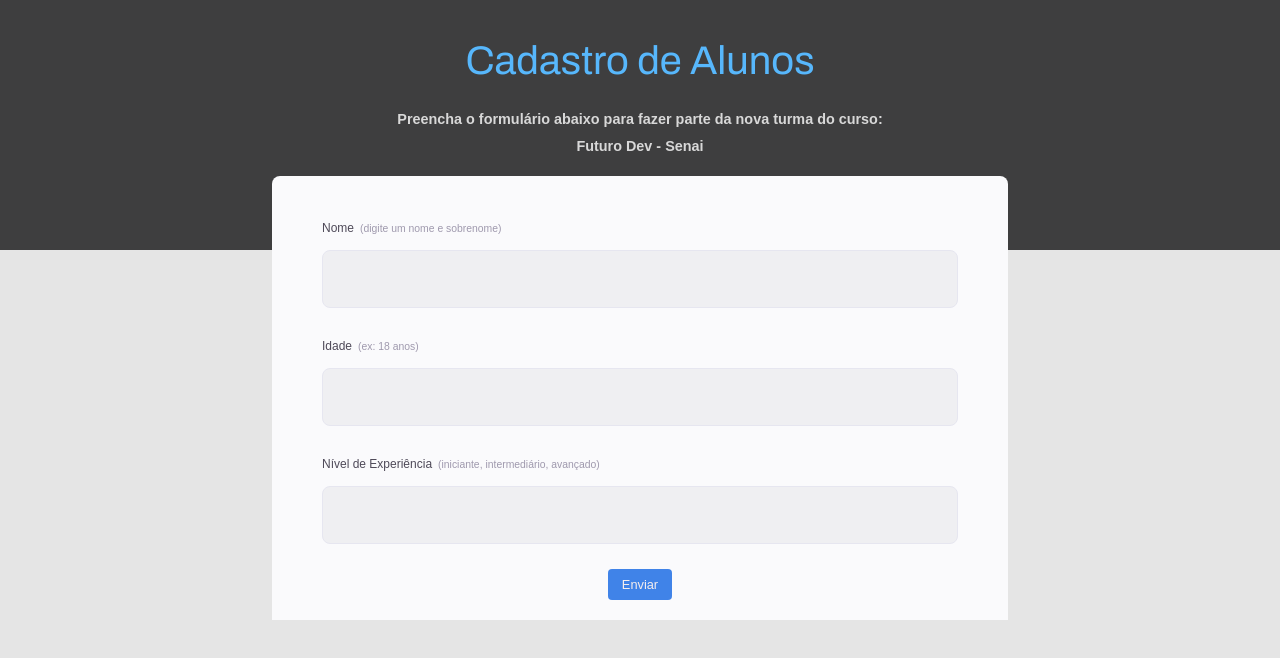
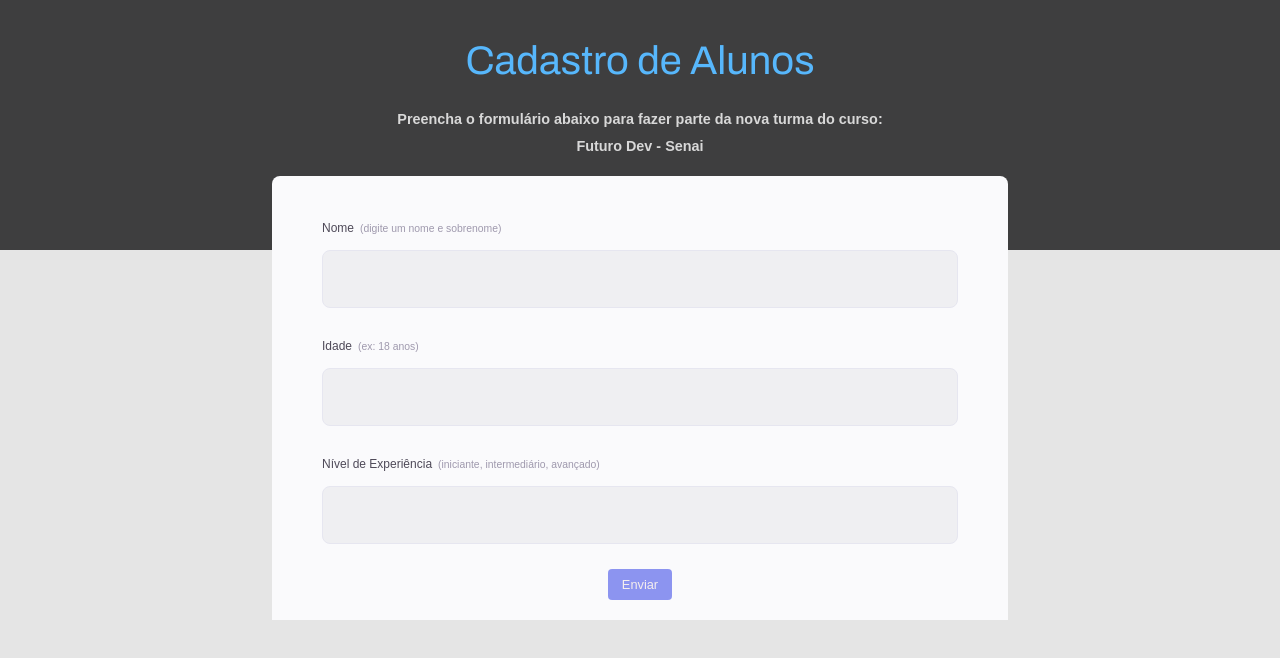
Before and after one commit to MilenaRizzi/projetos-senai, a React (Vite) app in the folder modulo01/semana9/lista-usuarios/: page / in a window 1280 px wide. Shown: the top 658 px of the page. Built offline with nearby package versions, Linux system fonts and the light colour scheme.

Commit message:
Update UserList.tsx

```diff
--- a/modulo01/semana9/lista-usuarios/src/components/UserList.tsx
+++ b/modulo01/semana9/lista-usuarios/src/components/UserList.tsx
@@ -8,7 +8,7 @@
 }
 
 export function UserList() {
-  const [form, setForm] = useState({
+  const [formInfo, setForInfo] = useState({
     name: "",
     age: "",
     exp: "",
@@ -17,7 +17,7 @@
 
   function handleInputChange(event: ChangeEvent<HTMLInputElement>) {
     const { name, value } = event.target;
-    setForm((prevForm) => ({
+    setForInfo((prevForm) => ({
       ...prevForm,
       [name]: value,
     }));
@@ -25,14 +25,9 @@
 
   function handleAddNewUser(event: FormEvent) {
     event.preventDefault();
-    setUsers((prevUsers) => [...prevUsers, form]);
+    setUsers((prevUsers) => [...prevUsers, formInfo]);
 
-    if (!form.name || !form.age || !form.exp) {
-      alert("Por favor, preencha todos os campos");
-      return;
-    }
-
-    setForm({
+    setForInfo({
       name: "",
       age: "",
       exp: "",
@@ -42,6 +37,8 @@
   function handleDeleteRegister(index: number) {
     setUsers((prevUsers) => prevUsers.filter((_, i) => i !== index));
   }
+
+  const isFormEmpty = !formInfo.name || !formInfo.age || !formInfo.exp;
 
   return (
     <div className={styles.content}>
@@ -59,7 +56,7 @@
                 name="name"
                 type="text"
                 onChange={handleInputChange}
-                value={form.name}
+                value={formInfo.name}
               />
             </div>
           </div>
@@ -72,7 +69,7 @@
               type="text"
               name="age"
               onChange={handleInputChange}
-              value={form.age}
+              value={formInfo.age}
             />
           </div>
 
@@ -85,12 +82,12 @@
               type="text"
               name="exp"
               onChange={handleInputChange}
-              value={form.exp}
+              value={formInfo.exp}
             />
           </div>
 
           <div className={styles.enviar}>
-            <button className={styles.btnEnviar} disabled={!form}>
+            <button className={styles.btnEnviar} disabled={isFormEmpty}>
               Enviar
             </button>
           </div>
```
